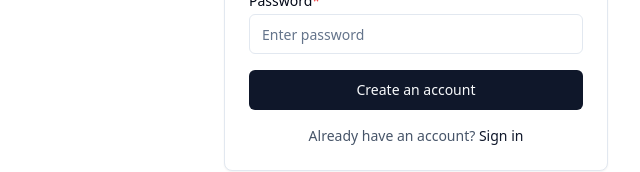
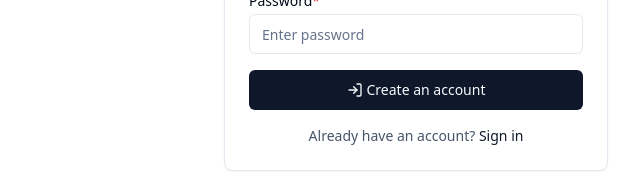
Before and after one commit to iammeskat/appointment-scheduler, a React (Create React App) app: page /login in a window 1280 px wide. Both pictures are taken after typing "name@example.com", "Sample123" into the empty fields and a click on the button "Sign up". Shown: the part 410-582 px from the top of the page, without its empty margins (224-864 px from the left). Built offline with nearby package versions, Linux system fonts and the light colour scheme; no server answers; a web font is replaced by a local one.

Commit message:
fix: build error

```diff
--- a/src/components/auth/Signup.jsx
+++ b/src/components/auth/Signup.jsx
@@ -3,6 +3,7 @@ import InputText from 'components/core/InputText';
 import { auth } from 'config/firebase';
 import { createUserWithEmailAndPassword } from 'firebase/auth';
 import useCreatePeople from 'hooks/people/useCreatePeople';
+import { Loader2, LogIn } from 'lucide-react';
 import React, { useState } from 'react';
 import { Button } from 'shadcn/ui/button';
 import { Card, CardContent, CardDescription, CardHeader, CardTitle } from 'shadcn/ui/card';
@@ -86,8 +87,19 @@ const Signup = ({
 							</div>
 							<Input id="password" type="password" required />
 						</div> */}
-						<Button type="submit" className="w-full">
-							Create an account
+						<Button
+							type="submit"
+							className="w-full"
+							disabled={isLoading}
+						>
+							{isLoading ? (
+								<Loader2 className="size-4 mr-1 animate-spin" />
+							) : (
+								<LogIn className="size-4 mr-1" />
+							)}
+							<span>
+								Create an account
+							</span>
 						</Button>
 					</div>
 					<div className="mt-4 text-center text-sm font-medium text-slate-600">
--- a/src/containers/AppointmentContainer/components/AppointmentCard.jsx
+++ b/src/containers/AppointmentContainer/components/AppointmentCard.jsx
@@ -76,7 +76,7 @@ const AppointmentCard = ({
 						</>
 					) : (isUpcoming ?
 						<>
-							{status != "declined" &&
+							{status !== "declined" &&
 								<Button
 									size="sm"
 									variant="destructive"
@@ -85,7 +85,7 @@ const AppointmentCard = ({
 									Decline
 								</Button>
 							}
-							{status != "accepted" &&
+							{status !== "accepted" &&
 								<Button
 									size="sm"
 									onClick={() => handleUpdateStatus("accepted", data)}
--- a/src/containers/PeopleContainer/components/CreateAppointmentModal.jsx
+++ b/src/containers/PeopleContainer/components/CreateAppointmentModal.jsx
@@ -46,7 +46,7 @@ const CreateAppointmentModal = ({
 				id: peopleData?.id || ''
 			},
 		}
-		const res = await createAppointment(payload);
+		await createAppointment(payload);
 		handleClose();
 	}
 	return (
```
